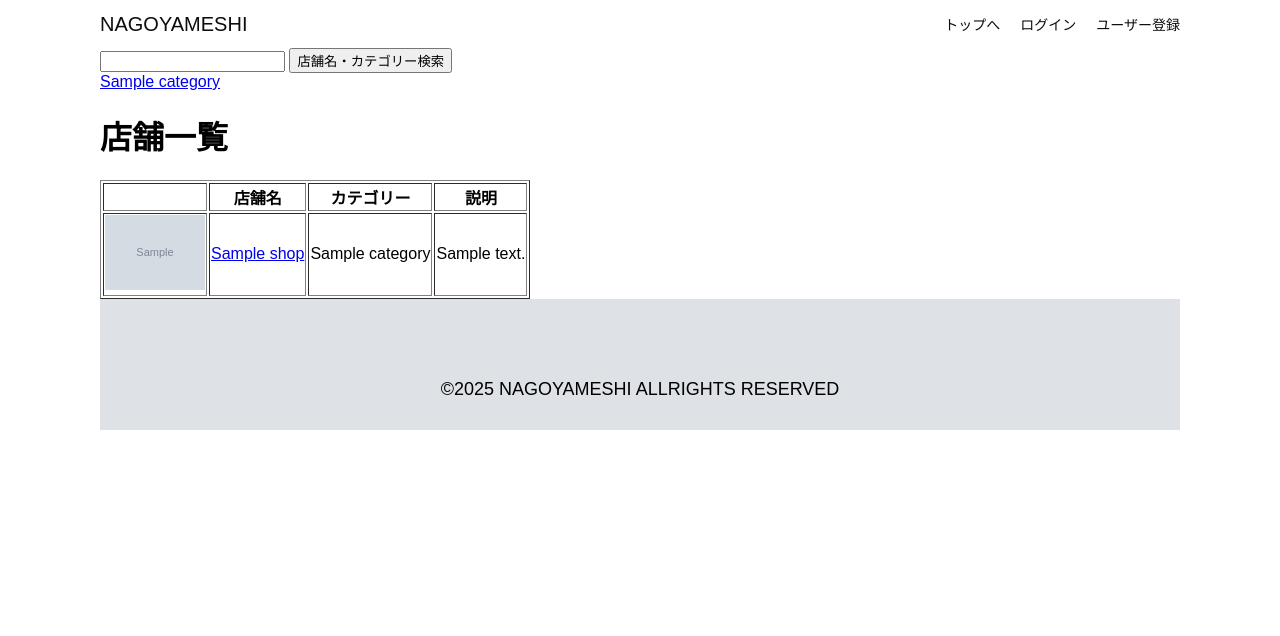
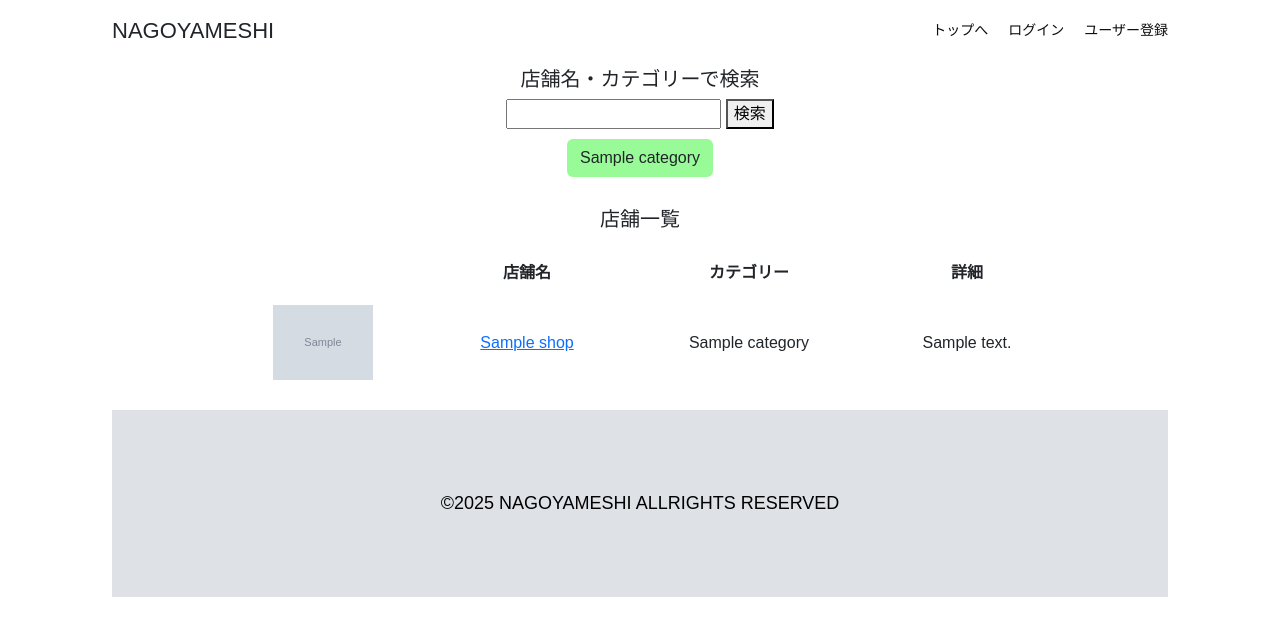
Before and after one commit to tosh-m12/tabelog, a Django app: page / in a window 1280 px wide. Shown: the top 636 px of the page. Run offline with Django 4.2, Linux system fonts and the light colour scheme; tables that the repository leaves empty hold one stand-in row (values such as "Sample post"); grey boxes marked "Sample" are stand-in pictures; some libraries are stand-ins or nearby versions.

Commit message:
トップページcss完

```diff
--- a/myproject/settings.py
+++ b/myproject/settings.py
@@ -55,6 +55,8 @@ INSTALLED_APPS = [
     'allauth',
     'allauth.account',
     'allauth.socialaccount',
+
+    'bootstrapform',
 
     'tabelog'
 ]
--- a/static/style/style.css
+++ b/static/style/style.css
@@ -1,23 +1,19 @@
-
 body {
-  max-width: 1080px;
-  margin: 0 auto 0 auto;
-   font-family: "Source Sans Pro", "Hiragino Kaku Gothic ProN", Meiryo, Arial, sans-serif;
+  max-width: 1080px !important;
+  margin: 0 auto !important;
+  font-family: "Source Sans Pro", "Hiragino Kaku Gothic ProN", Meiryo, Arial, sans-serif !important;
 }
 
-/* ヘッダー */
 header {
   display: flex;
   justify-content: space-between;
+  align-items: center; /* これで上下中央揃え */
+  margin-top: 14px;
+  margin-bottom: 14px;
 }
 
 .navbar-brand {
-  font-size: 20px;
-  margin-top: auto;
-  margin-bottom: auto;
-}
-
-.navbar-brand {
+  font-size: 22px !important;
   text-decoration: none;
   color: #0d0d0d;
 }
@@ -28,29 +24,90 @@ header {
 
 #nav-pc ul {
   display: flex;
-  padding-left: 0;
+  justify-content: flex-end;
+  align-items: center;
+  list-style: none;
+  padding: 0;
+  margin: 0;
 }
 
 #nav-pc li {
   list-style: none;
+  margin: 0;
 }
 
 #nav-pc a {
   text-decoration: none;
   margin-left: 20px;
-  color: #0d0d0d;
+  color: #0d0d0d !important; /* Bootstrapの影響を避けるために!importantを追加 */
 }
+
+/* Bootstrapのデフォルトナビゲーションスタイルをリセット */
+/* .nav-item, .nav-link {
+  margin: 0 !important;
+  padding: 0 !important;
+} */
 
 #nav-pc a:hover {
   text-decoration: underline;
 }
 
+.message-box {
+  background-color: lightgreen;
+  text-align: center;
+  margin: 5px auto;
+}
 
- /* フッター */
+#search-box {
+  text-align: center !important;
+  margin: 20px auto;
+}
+
+#search-box h1 {
+  font-size: 20px;
+}
+
+.btn {
+  height: auto;
+  text-align: center;
+  padding: auto 5px !important;
+  background-color: palegreen !important;
+  text-decoration: none;
+  color: black;
+  border-radius: 7px;
+  margin: 10px auto;
+}
+
+#shop-list h1 {
+  font-size: 20px;
+  text-align: center;
+}
+
+#shop-list {
+  margin: 20px auto;
+}
+
+#shop-list th {
+  text-align: center;
+}
+
+#shop-list table {
+  margin: 20px auto;
+  width: 80%;
+}
+
+#shop-list th,
+#shop-list td {
+  text-align: center; /* テーブルの各セルを中央揃え */
+  padding: 10px; /* セル内に余白を加えて見た目を改善 */
+}
+
 footer {
   background-color: #dee2e6;
   text-align: center;
-  padding: 80px 80px 30px 80px;
+  max-width: 100%;
+  margin: 0 auto;
+  padding: 80px 30px;
 }
 
 #copyright {
--- a/tabelog/templates/base.html
+++ b/tabelog/templates/base.html
@@ -11,10 +11,12 @@
     <link rel="stylesheet" href="{% static 'style/style.css' %}">
     <!-- 新規追加 -->
     <title>{% block head_title %}{% endblock %}</title>
+    <link href="https://cdn.jsdelivr.net/npm/bootstrap@5.3.0-alpha3/dist/css/bootstrap.min.css" rel="stylesheet" integrity="sha384-KK94CHFLLe+nY2dmCWGMq91rCGa5gtU4mk92HdvYe+M/SXH301p5ILy+dN9+nJOZ" crossorigin="anonymous">
     {% block extra_head %}{% endblock %}
     <!-- ここまで -->
 </head>
 <body>
+    <div class="container">
         <header>
             <a class="navbar-brand" href="{% url 'top' %}">NAGOYAMESHI</a>
             <nav id="nav-pc">
@@ -35,7 +37,7 @@
         <!-- 新規追加 -->
         {% block allauth %}
             {% if messages %}
-            <div>
+                <div class="message-box">
                 {% for message in messages %}
                     <p>{{message}}</p>
                 {% endfor %}
@@ -50,5 +52,7 @@
         <footer>
             <p id="copyright">&copy;2025 NAGOYAMESHI ALLRIGHTS RESERVED</p>
         </footer>
+    </div>
+    <script src="https://cdn.jsdelivr.net/npm/bootstrap@5.3.0-alpha3/dist/js/bootstrap.bundle.min.js" integrity="sha384-ENjdO4Dr2bkBIFxQpeoTz1HIcje39Wm4jDKdf19U8gI4ddQ3GYNS7NTKfAdVQSZe" crossorigin="anonymous"></script>
 </body>
 </html>
--- a/tabelog/templates/booking_create.html
+++ b/tabelog/templates/booking_create.html
@@ -1,10 +1,11 @@
 {% extends "base.html" %}
+{% load bootstrap %}
 
 {% block content %}
     <h1>予約</h1>
     <form action="{% url 'booking-create' shop.pk %}" method="post">
         {% csrf_token %}
-        {{ form.as_p }}
+        {{ form|bootstrap }}
         <button>予約する</button>
     </form>
 {% endblock %}
--- a/tabelog/templates/booking_edit.html
+++ b/tabelog/templates/booking_edit.html
@@ -1,10 +1,11 @@
 {% extends "base.html" %}
+{% load bootstrap %}
 
 {% block content %}
     <h1>予約を変更する</h1>
     <form action="{% url 'booking-edit' shop.pk object.pk %}" method="post">
         {% csrf_token %}
-        {{ form.as_p }}
+        {{ form|bootstrap }}
         <button>変更</button>
 
     </form>
--- a/tabelog/templates/review_create.html
+++ b/tabelog/templates/review_create.html
@@ -1,11 +1,12 @@
 {% extends "base.html" %}
+{% load bootstrap %}
 
 {% block content %}
     <h1>レビュー</h1>
     <form action="{% url 'review-create' shop.pk %}" method="post">
         {% csrf_token %}
-        {{ form.as_p }}
-        <button>作成する</button>
+        {{ form|bootstrap }}
+        <button type="button" class="btn btn-primary">作成する</button>
     </form>
 
 
--- a/tabelog/templates/review_edit.html
+++ b/tabelog/templates/review_edit.html
@@ -1,10 +1,11 @@
 {% extends "base.html" %}
+{% load bootstrap %}
 
 {% block content %}
     <h1>レビューを編集する</h1>
     <form action="{% url 'review-edit' shop.pk object.pk %}" method="post">
         {% csrf_token %}
-        {{ form.as_p }}
+        {{ form|bootstrap }}
         <button>更新</button>
     </form>
 
--- a/tabelog/templates/shop_list.html
+++ b/tabelog/templates/shop_list.html
@@ -2,21 +2,27 @@
 {% load static %}
 
 {% block content %}
+<div id="search-box">
+    <h1>店舗名・カテゴリーで検索</h1>
     <form action="" method="get">
         <input name="query" value="{{ request.GET.query }}" type="text" />
-        <button type="submit">店舗名・カテゴリー検索</button>
+        <button type="submit">検索</button>
     </form>
-    {% for category in categorys %}
-        <a href="{% url 'top' %}?category={{ category.id }}">{{ category.name }}</a>
-    {% endfor %}
+        <div id="category-box">
+            {% for category in categorys %}
+            <a href="{% url 'top' %}?category={{ category.id }}" class="btn">{{ category.name }}</a>
+            {% endfor %}
+        </div>
+</div>
+<div id="shop-list">
     <h1>店舗一覧</h1>
-    <table border="1">
+    <table border="0">
         <thead>
             <tr>
                 <th></th>
                 <th>店舗名</th>
                 <th>カテゴリー</th>
-                <th>説明</th>
+                <th>詳細</th>
             </tr>
         </thead>
         {% for shop in object_list %}
@@ -34,4 +40,6 @@
         </tr>
         {% endfor %}
     </table>
+</div>
+
 {% endblock %}
--- a/tabelog/templates/user_update.html
+++ b/tabelog/templates/user_update.html
@@ -1,10 +1,11 @@
 {% extends "base.html" %}
+{% load bootstrap %}
 
 {% block content %}
     <h1>ユーザー編集</h1>
     <form action="{% url 'user-update' request.user.id %}" method="post">
         {% csrf_token %}
-        {{ form.as_p }}
+        {{ form|bootstrap }}
         <button>変更する</button>
     </form>
 {% endblock %}
```
Lines whose indentation alone changed are shown as unchanged.
